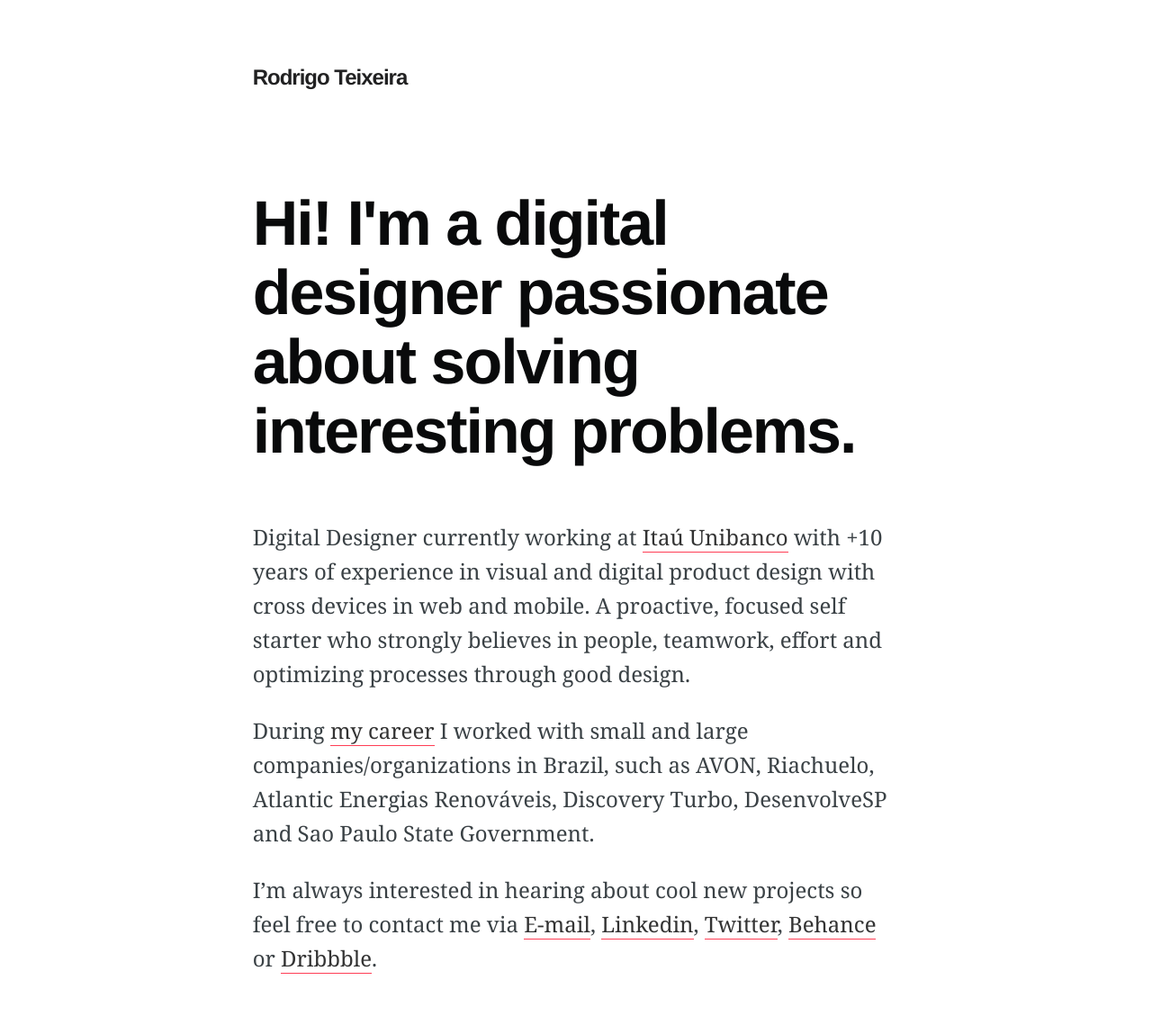
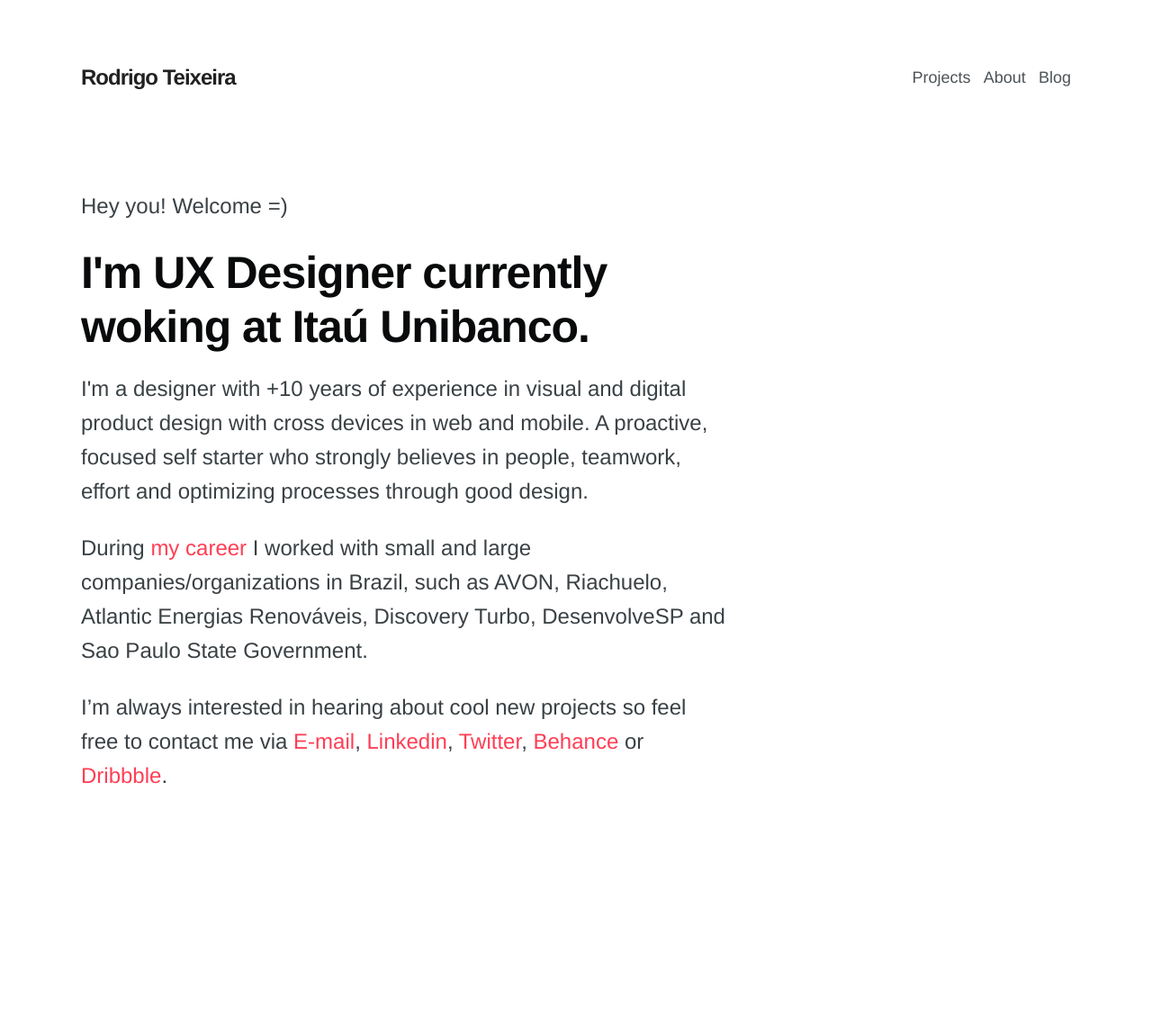
Before and after one commit to drigoteixeira/drigoteixeira.github.io, a Jekyll site: the page built from index.html, in a window 1280 px wide. Shown: the whole page at 90% size. Built offline with Jekyll 4.4.1, drawn with Linux system fonts in a browser that asks for light colours; nearby versions of some CDN libraries; after the commit the page ends 946 px from its top, so only the background shows below that.

Commit message:
Update menu and font style

```diff
--- a/_includes/header.html
+++ b/_includes/header.html
@@ -5,11 +5,18 @@
 <header class="main-header">
 	<div class="container">
 		<div class="row">
-			<div class="six columns offset-by-two">
+			<div class="three columns">
 				<div class="logo">
 					<h1><a href="/">Rodrigo Teixeira</a></h1>
 				</div>
-			</div>
+            </div>
+            <div class="nine columns">
+                <ul class="menu right">
+                    <li><a href="/projects/">Projects</a></li>
+                    <li><a href="/about/">About</a></li>
+                    <li><a href="/blog">Blog</a></li>
+                </ul>
+            </div>
 		</div>
 	</div>
 </header>
--- a/_scss/base.scss
+++ b/_scss/base.scss
@@ -20,8 +20,7 @@ body {
 	text-rendering: optimizelegibility;
 	-moz-osx-font-smoothing: grayscale;
   	-webkit-font-smoothing: antialiased;
-    font-family: Georgia, Times, "Times New Roman", serif;
-    font-weight: lighter;
+    font-family: "Helvetica Neue", Helvetica, Arial, sans-serif;
 }
 
 .right {
--- a/_scss/layout.scss
+++ b/_scss/layout.scss
@@ -71,7 +71,6 @@ HEADER
 .jumbo p {
   font-size: 1.6em;
   line-height: 38px;
-  font-weight: lighter;
   color: $gray-3;
 }
 
@@ -135,12 +134,11 @@ HEADER
   line-height: 32px;
   vertical-align: bottom;
   font-size: 18px;
-  font-weight: 300;
   margin-left: 10px;
 }
 
 .menu li a {
-  color: $gray-9;
+  color: $gray-3;
   text-decoration: none;
   font-weight: 300;
 }
--- a/_scss/links.scss
+++ b/_scss/links.scss
@@ -1,13 +1,12 @@
 /* Links
 –––––––––––––––––––––––––––––––––––––––––––––––––– */
 a {
-  color: #333;
+  color: $red;
   text-decoration: none;
   transition: color 0.2s linear;
   -o-transition: color 0.2s linear;
   -moz-transition: color 0.2s linear;
   -webkit-transition: color 0.2s linear;
-  border-bottom: 1px solid $red;
 }
 
 a:hover {
--- a/_scss/typography.scss
+++ b/_scss/typography.scss
@@ -80,7 +80,6 @@ p {
   line-height: 32px;
   font-size: 1.4em;
   margin-bottom: 20px;
-  font-weight: lighter;
 
 }
 
--- a/index.html
+++ b/index.html
@@ -1,18 +1,21 @@
 ---
-layout: home2
+layout: home
 ---
 <div class="hero-cover">
     <div class="container">
         <div class="row">
-            <div class="eight columns jumbo offset-by-two">
-                <h1 class="highlight">Hi! I'm a <span>digital designer</span> passionate about solving interesting problems.</h1>
+            <div class="eight columns jumbo ">
 
-                <p>Digital Designer currently working at <a href="http://www.itau.com.br">Itaú Unibanco</a> with +10 years of experience in visual and digital product design with cross devices in web and mobile. A proactive, focused self starter who strongly believes in people, teamwork, effort and optimizing processes through good design. </p>
+                <p>Hey you! Welcome =) </p>
+                <h1>I'm UX Designer currently woking at Itaú Unibanco. </h1>
+
+                <p>I'm a designer with +10 years of experience in visual and digital product design with cross devices in web and mobile. A proactive, focused self starter who strongly believes in people, teamwork, effort and optimizing processes through good design. </p>
 
                 <p>During <a href="https://www.linkedin.com/in/drigoteixeira/">my career</a> I worked with small and large companies/organizations in Brazil, such as AVON, Riachuelo, Atlantic Energias Renováveis, Discovery Turbo, DesenvolveSP and Sao Paulo State Government.</p>
 
                 <p>I’m always interested in hearing about cool new projects so feel free to contact me via <a href="mailto:hello@rodrigoteixeira.co">E-mail</a>, <a href="https://www.linkedin.com/in/drigoteixeira/">Linkedin</a>, <a href="https://twitter.com/drigo">Twitter</a>, <a href="https://www.behance.net/drigoteixeira">Behance</a> or <a href="https://dribbble.com/drigo">Dribbble</a>.</p>
 
+
             </div>
         </div>
     </div>
```
